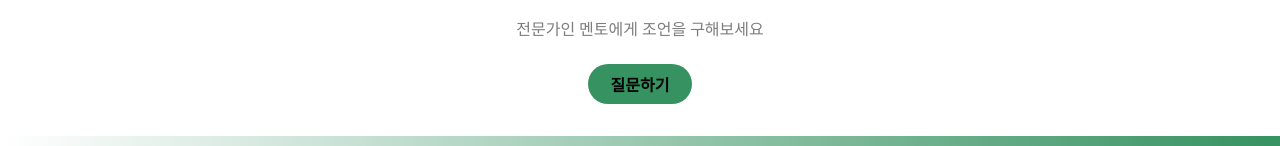
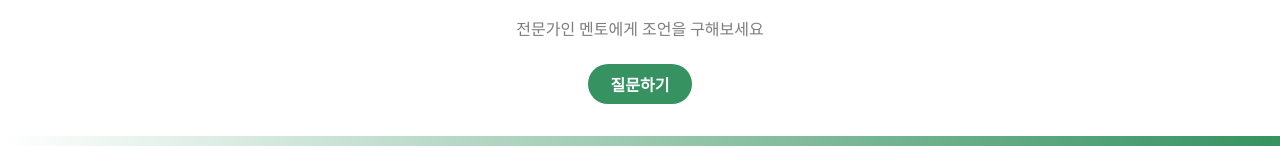
Before and after one commit to mentoping/mentorping-client, a Vue app: page /question in a window 1280 px wide. Shown: the part 222-368 px from the top of the page. Built offline with nearby package versions, Linux system fonts and the light colour scheme; no server answers; data requests are answered from the project's data file; a web font is replaced by a local one.

Commit message:
Feat Change Explain Button Color

```diff
--- a/src/components/ExplainComp.vue
+++ b/src/components/ExplainComp.vue
@@ -12,7 +12,7 @@
 
 		<!-- 버튼을 받는 slot -->
 		<div class="question-button">
-			<RouterLink :to="buttonRoute">
+			<RouterLink :to="buttonRoute" class="button-color">
 				<slot name="button"></slot>
 			</RouterLink>
 		</div>
@@ -56,10 +56,12 @@ const buttonRoute = props.buttonRoute;
 	padding: 1vh 0; /* 세로 padding으로 버튼의 높이 조정 */
 	display: flex;
 	justify-content: center; /* 가로 중앙 정렬 */
-	align-items: center; /* 세로 중앙 정렬 */
-	color: white; /* 버튼 글자 색 */
+	align-items: center; /* 세로 중앙 정렬 */ /* 버튼 글자 색 */
 	font-weight: bold; /* 글자 굵게 */
-
 	margin-top: 2vh;
 }
+
+.button-color {
+	color: white;
+}
 </style>
```
